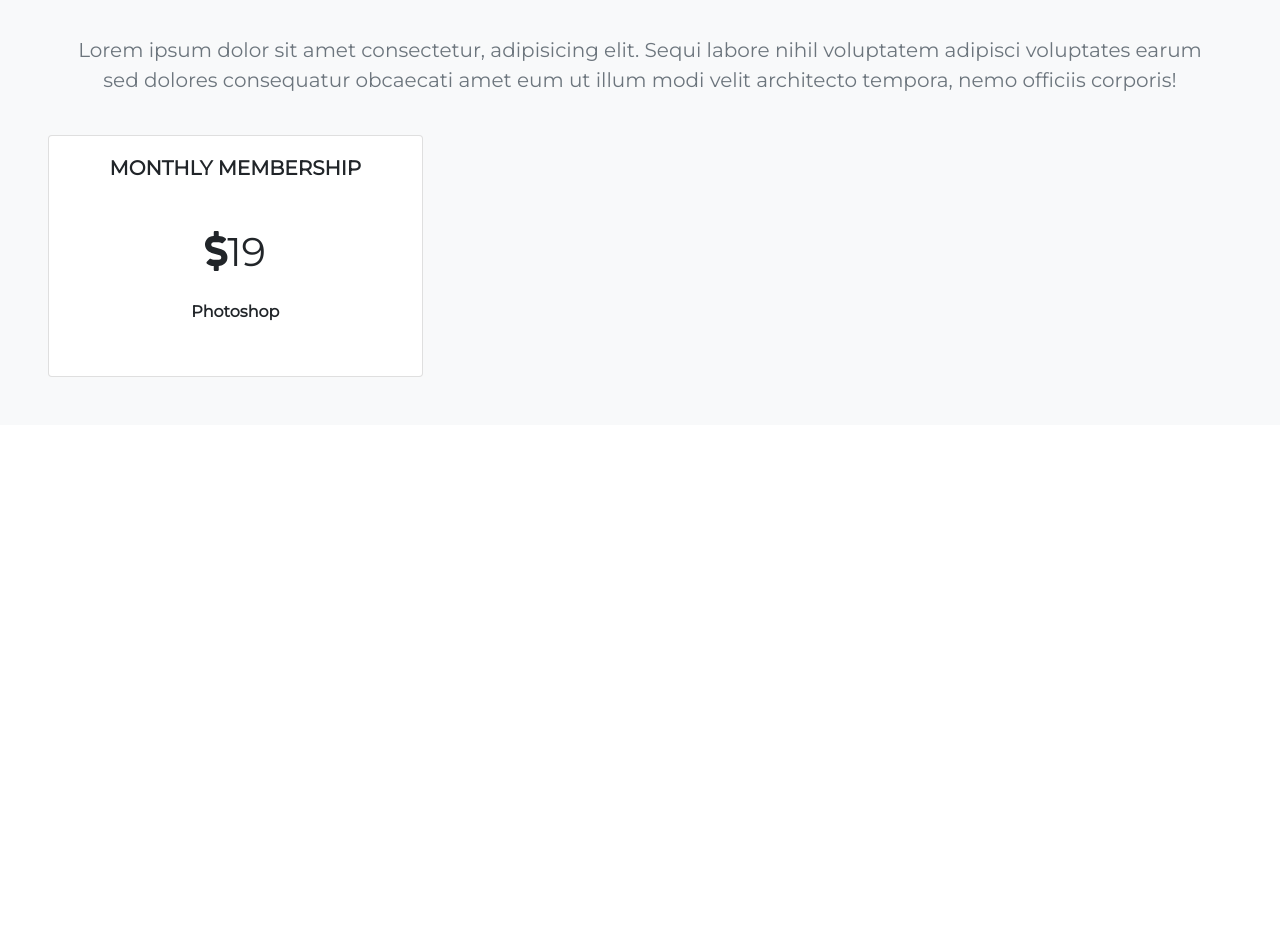
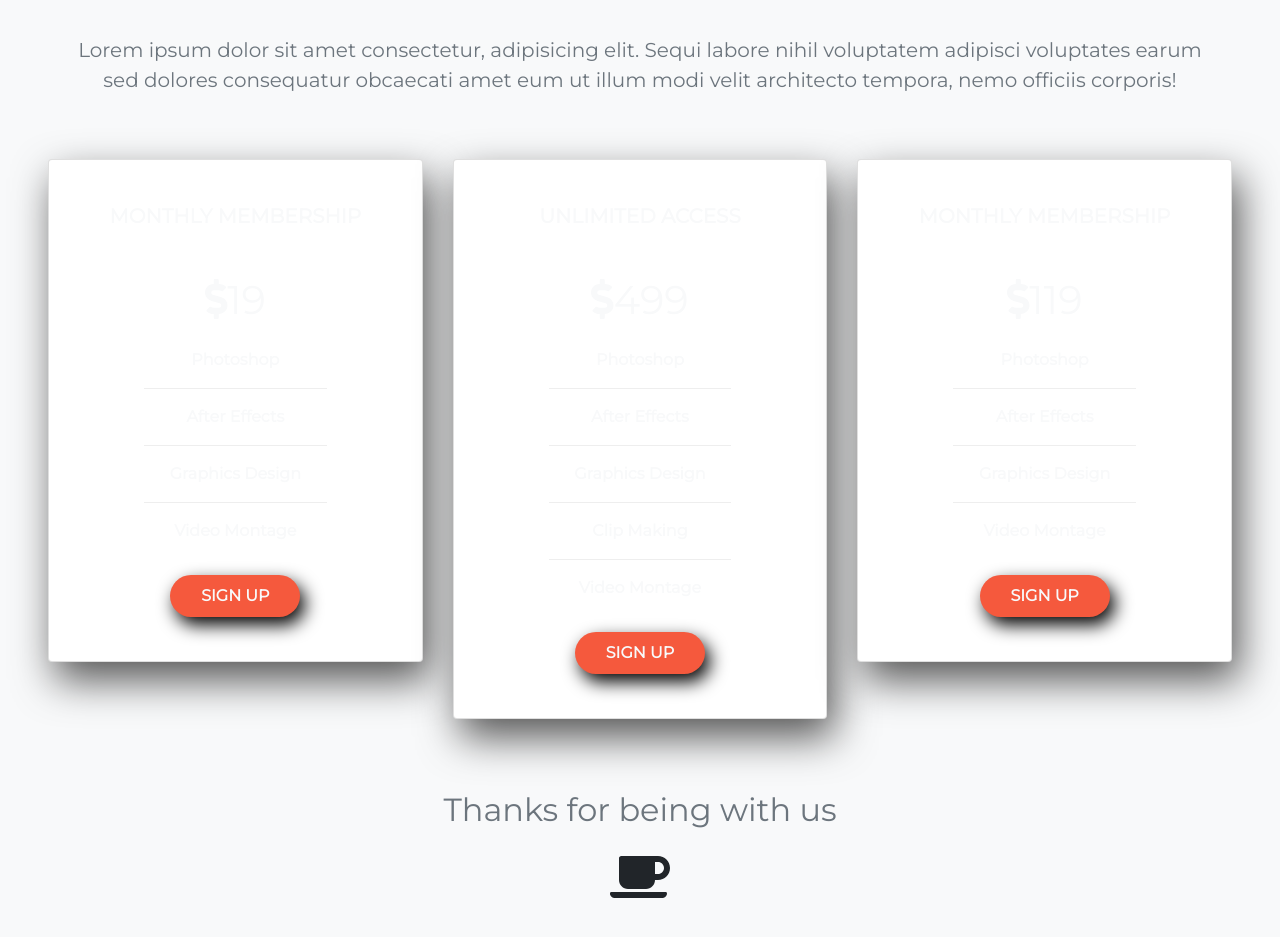
Before and after one commit to sheikhsuleman123/Landing-Page-Photo-X, a React (Create React App) app: page / in a window 1280 px wide. Shown: the part 5140-6077 px from the top of the page. Before the commit the page ends 5565 px from the top, so only its background shows below. Built offline with nearby package versions, Linux system fonts and the light colour scheme.

Commit message:
pricing section card animation is done

```diff
--- a/src/Components/Pricing/Pricing.jsx
+++ b/src/Components/Pricing/Pricing.jsx
@@ -1,6 +1,25 @@
 import React, { Component } from 'react';
+import './pricing.css';
+import $ from 'jquery';
 
 export default class Pricing extends Component {
+    componentDidMount() {
+        $(window).scroll(function() {
+            let position = $(this).scrollTop();
+            // console.log(position)
+            if(position >= 4450) {
+                // alert(position)
+                $('.card-1').addClass('movfromleft');
+                $('.card-2').addClass('movfrombottom');
+                $('.card-3').addClass('movfromright');
+                }
+                else {
+                $('.card-1').removeClass('movfromleft');
+                $('.card-2').removeClass('movfrombottom');
+                $('.card-3').removeClass('movfromright');
+            }
+        })
+    }
   render() {
     return (
       <section className="bg-light text-center p-5">
@@ -12,19 +31,58 @@ export default class Pricing extends Component {
                       <p className="lead">Lorem ipsum dolor sit amet consectetur, adipisicing elit. Sequi labore nihil voluptatem adipisci voluptates earum sed dolores consequatur obcaecati amet eum ut illum modi velit architecto tempora, nemo officiis corporis!</p>
                   </div>
               </div>
-            <div className="row">
+            <div className="row text-align-items-center">
                 <div className="col-lg-4">
-                    <div className="card">
+                    <div className="card card-1 text-light py-4 my-4 mx-auto">
                         <div className="card-body">
                             <h5 className="text-uppercase font-weight-bold mb-5">Monthly Membership</h5>
                         <h1><i className="fas fa-dollar-sign"></i>19 </h1>
                         <ul className="list-unstyled">
-                            <li className="font-weight-bold py-3"> Photoshop</li>
+                            <li className="font-weight-bold py-3 card-list-item"> Photoshop</li>
+                            <li className="font-weight-bold py-3 card-list-item"> After Effects</li>
+                            <li className="font-weight-bold py-3 card-list-item"> Graphics Design</li>
+                            <li className="font-weight-bold py-3 card-list-item border-0"> Video Montage</li>
                         </ul>
+                        <a href="" className="btn p-2 text-light text-uppercase font-weight-bold price-card-button">Sign up</a>
+                        </div>
+                    </div>
+                </div>
+                <div className="col-lg-4">
+                    <div className="card card-2 text-light py-4 my-4 mx-auto">
+                        <div className="card-body">
+                            <h5 className="text-uppercase font-weight-bold mb-5">Unlimited Access</h5>
+                        <h1><i className="fas fa-dollar-sign"></i>499 </h1>
+                        <ul className="list-unstyled">
+                            <li className="font-weight-bold py-3 card-list-item"> Photoshop</li>
+                            <li className="font-weight-bold py-3 card-list-item"> After Effects</li>
+                            <li className="font-weight-bold py-3 card-list-item"> Graphics Design</li>
+                            <li className="font-weight-bold py-3 card-list-item"> Clip Making</li>
+                            <li className="font-weight-bold py-3 card-list-item border-0"> Video Montage</li>
+                        </ul>
+                        <a href="" className="btn p-2 text-light text-uppercase font-weight-bold price-card-button">Sign up</a>
+                        </div>
+                    </div>
+                </div>
+                <div className="col-lg-4">
+                    <div className="card card-3 text-light py-4 my-4 mx-auto">
+                        <div className="card-body">
+                            <h5 className="text-uppercase font-weight-bold mb-5">Monthly Membership</h5>
+                        <h1><i className="fas fa-dollar-sign"></i>119 </h1>
+                        <ul className="list-unstyled">
+                            <li className="font-weight-bold py-3 card-list-item"> Photoshop</li>
+                            <li className="font-weight-bold py-3 card-list-item"> After Effects</li>
+                            <li className="font-weight-bold py-3 card-list-item"> Graphics Design</li>
+                            <li className="font-weight-bold py-3 card-list-item border-0"> Video Montage</li>
+                        </ul>
+                        <a href="" className="btn p-2 text-light text-uppercase font-weight-bold price-card-button">Sign up</a>
                         </div>
                     </div>
                 </div>
             </div>
+            <div className="my-5">
+            <h2 className="text-muted mb-4">Thanks for being with us</h2>
+            <i className="fas fa-coffee fa-3x"></i>
+          </div>
           </div>
       </section>
     );
--- /dev/null
+++ b/src/Components/Pricing/pricing.css
@@ -0,0 +1,69 @@
+.card-1, .card-2, .card-3 {
+    background: linear-gradient(rgba(0,0,0,.5), rgba(0,0,0, .4)),url(../../images/pricing-card-bg.jpeg) center no-repeat/cover;
+    box-shadow: 7px 18px 40px #555;
+    max-width: 400px;
+}
+
+.card-list-item {
+    border-bottom: 1px solid #eee;
+    width: 55%;
+    margin: auto;
+}
+.price-card-button {
+    background: #f5593d;
+    width: 130px;
+    border-radius: 25px;
+    box-shadow: 5px 8px 18px #000;
+    transition: all .2s;
+}
+.price-card-button:hover {
+    background: #f5593d;
+    transform: translateY(-2px);
+}
+.movfromleft {
+    animation-name: movfromleft;
+    animation-duration: .2s;
+    /* border: 5px solid red; */
+}
+.movfromright {
+    animation-name: movfromright;
+    animation-duration: .2s;
+}
+.movfrombottom {
+    animation-name: movfrombottom;
+    animation-duration: .2s;
+}
+
+
+@keyframes movfromleft {
+    0% {
+        transform: translateX(-100px);
+        opacity: 0;
+    }
+    100% {
+        transform: translateX(0);
+        opacity: 1;
+    }
+}
+
+@keyframes movfromright {
+    0% {
+        transform: translateX(100px);
+        opacity: 0;
+    }
+    100% {
+        transform: translateX(0);
+        opacity: 1;
+    }
+}
+
+@keyframes movfrombottom {
+    0% {
+        transform: translateY(100px);
+        opacity: 0;
+    }
+    100% {
+        transform: translateX(0);
+        opacity: 1;
+    }
+}
```
